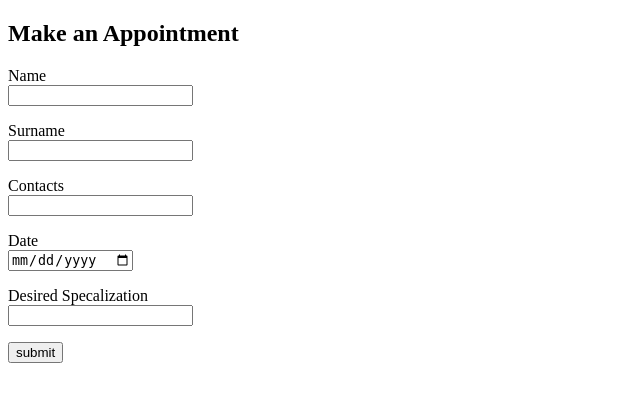
After one commit to Nedzhin/Hospital-site, a Django app: page /create_appointment/3/ in a window 1280 px wide. The commit adds this page. Shown: the top 402 px of the page, without its empty margins (0-640 px from the left). Run offline with Django 3.2, Linux system fonts and the light colour scheme.

Commit message:
added appointment

```diff
--- a/hospitalmanagementsystem/hospital/admin.py
+++ b/hospitalmanagementsystem/hospital/admin.py
@@ -1,5 +1,7 @@
 from django.contrib import admin
 from .models import *
 # Register your models here.
+
 admin.site.register(Patient)
 admin.site.register(Doctor)
+admin.site.register(Appointment)
--- /dev/null
+++ b/hospitalmanagementsystem/hospital/templates/create_appointment.html
@@ -0,0 +1,34 @@
+<!DOCTYPE html>
+<html>
+<head>
+    <meta charset="utf-8" />
+    <!-- CSS only -->
+    <title>Edit Disease-type</title>
+</head>
+<body>
+<h2>Make an Appointment</h2>
+    <form method="POST" action="/create_appointment/{{pk}}/">
+        {% csrf_token %}
+        <p>
+            <label>Name</label><br>
+            <input type="text" name="name" />
+        </p>
+        <p>
+            <label>Surname</label><br>
+            <input type="text" name="surname" />
+        </p>
+        <p>
+            <label>Contacts</label><br>
+            <input type="text" name="contacts" />
+        </p>
+        <p>
+            <label>Date</label><br>
+            <input type="date" name="date" />
+        </p>
+        <p>
+            <label>Desired Specalization</label><br>
+            <input type="text" name="spec" />
+        </p>
+        <input type="submit" value="submit" >
+</body>
+</html>
--- a/hospitalmanagementsystem/hospital/templates/index.html
+++ b/hospitalmanagementsystem/hospital/templates/index.html
@@ -13,7 +13,10 @@
 <body>
   <h1>Welcome to the Hospital Website</h1>
   <a class="btn btn-primary" href="{% url 'admin:index' %}" role="button">Admin Enter</a>
-
+  <a href="{% url 'appointment' %}">
+    <button class="button">
+         Appointment
+    </button>
 </body>
 
 </html>
--- a/hospitalmanagementsystem/hospital/views.py
+++ b/hospitalmanagementsystem/hospital/views.py
@@ -1,5 +1,32 @@
+from django.http import HttpResponseNotFound, HttpResponse
 from django.shortcuts import render
-
+from .models import *
 # Create your views here.
 def homepage(request):
-  return render(request, 'index.html')
+  doctor  = Doctor.objects.all()
+  return render(request, 'index.html', {'doctor': doctor})
+
+def appointment(request):
+    doctor = Doctor.objects.order_by().values('specializationID').distinct()
+
+
+    return render(request, "appointment.html", {"doctor": doctor})
+def create_appointment(request,id):
+    if request.method == "POST":
+        doc=Doctor.objects.all()
+        appointment = Appointment()
+        appointment.name = request.POST.get("name")
+        appointment.surname = request.POST.get("surname")
+        appointment.doctor = doc[id]
+        appointment.date = request.POST.get("date")
+        appointment.specialization = request.POST.get("spec")
+        appointment.contacts = request.POST.get("contacts")
+        appointment.save()
+        return HttpResponse("Your request has been sent!!!")
+    else:
+        return render(request,"create_appointment.html", {"pk":id})
+
+def make_appointment(request, id):
+
+    doctor = Doctor.objects.filter(specializationID=id).all()
+    return render(request, "make_appointment.html", {"doc": doctor})
--- a/hospitalmanagementsystem/hospitalmanagementsystem/urls.py
+++ b/hospitalmanagementsystem/hospitalmanagementsystem/urls.py
@@ -4,5 +4,8 @@ from hospital.views import *
 
 urlpatterns = [
     path('admin/', admin.site.urls),
-     path('', homepage, name='homepage'),
+    path('', homepage, name='homepage'),
+    path("appointment/", appointment, name="appointment"),
+    path("create_appointment/<int:id>/", create_appointment, name="create_appointment"),
+    path("make_appointment/<str:id>/", make_appointment, name="make_appointment")
 ]
```
Also changed, not shown: hospitalmanagementsystem/hospital/models.py (+10 -1 lines), hospitalmanagementsystem/hospital/templates/appointment.html (added, +42 -0 lines), hospitalmanagementsystem/hospital/templates/make_appointment.html (added, +27 -0 lines), hospitalmanagementsystem/LinkMix_QR_12534282_rR6CTxu.png (added), hospitalmanagementsystem/db.sqlite3, hospitalmanagementsystem/hospital/migrations/0002_appointment.py (added), hospitalmanagementsystem/hospital/migrations/0003_rename_specalization_appointment_specialization.py (added).
